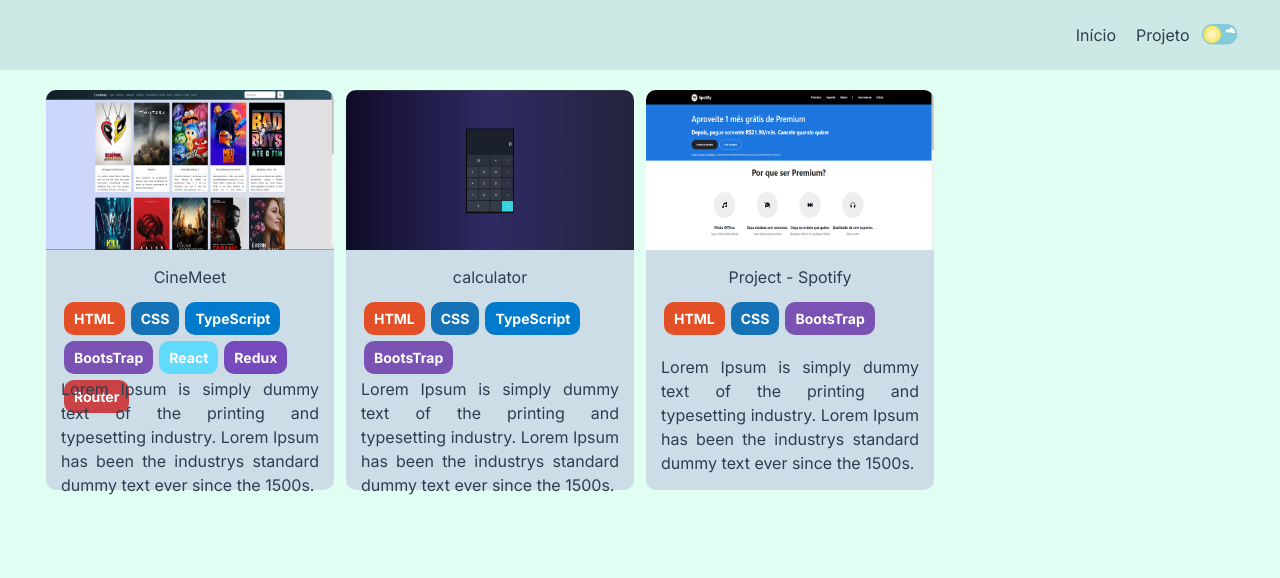
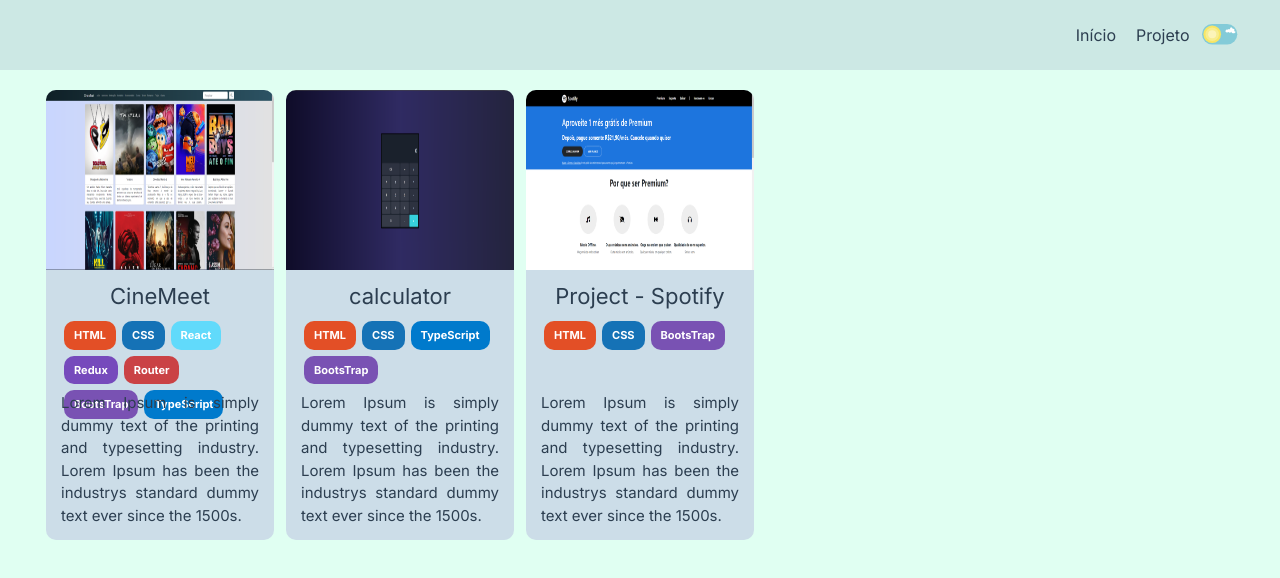
Before and after one commit to SantosFab/fabricio-portfolio, a Next.js app: page /Project in a window 1280 px wide. Shown: the top 578 px of the page. Built offline with nearby package versions, Linux system fonts and the light colour scheme.

Commit message:
style: update styling for ProjectContainer, TagContainer, and Project components

```diff
--- a/src/app/Project/page.tsx
+++ b/src/app/Project/page.tsx
@@ -27,11 +27,11 @@ export default function Project() {
         >
           <TagContainer tag="HTML" />
           <TagContainer tag="CSS" />
-          <TagContainer tag="TypeScript" />
-          <TagContainer tag="BootsTrap" />
           <TagContainer tag="React" />
           <TagContainer tag="Redux" />
           <TagContainer tag="Router" />
+          <TagContainer tag="BootsTrap" />
+          <TagContainer tag="TypeScript" />
         </ProjectContainer>
         <ProjectContainer
           title="calculator"
--- a/src/component/projectContainer/styles.ts
+++ b/src/component/projectContainer/styles.ts
@@ -3,11 +3,11 @@ import { StyledLink as ExternalStyledLink } from "@/app/styles";
 
 export const StyledProjectContainer = styled.div`
   ${({ theme }) => css`
-    width: 24%;
+    width: 19%;
     margin-left: 0.5%;
     margin-right: 0.5%;
     margin-bottom: 1%;
-    height: 400px;
+    height: 450px;
     background-color: ${theme.background.container.dark};
     border-radius: 10px;
     position: relative;
@@ -26,20 +26,22 @@ export const StyledProjectContainer = styled.div`
 `;
 
 export const StyledBody = styled.div`
-  ${({}) => css`
+  ${({ theme }) => css`
     display: flex;
     flex-direction: column;
     justify-content: start;
     height: 60%;
-    padding: 15px;
+    padding: 10px 15px;
 
     & h2 {
       text-align: center;
-      padding-bottom: 10px;
+      padding-bottom: 5px;
+      font-size: ${theme.fontSize.card.title};
     }
 
     & p {
       text-align: justify;
+      font-size: ${theme.fontSize.card.body};
     }
   `}
 `;
@@ -69,7 +71,9 @@ export const StyledTag = styled.div`
   ${({}) => css`
     display: flex;
     flex-wrap: wrap;
-    height: 78px;
+    align-items: start;
+    height: 69px;
+    margin-bottom: 5px;
   `}
 `;
 
--- a/src/component/tagContainer/styles.ts
+++ b/src/component/tagContainer/styles.ts
@@ -6,7 +6,7 @@ interface StyledTagContainerProps {
 }
 
 export const StyledTagContainer = styled.div<StyledTagContainerProps>`
-  ${({ $tag }) => {
+  ${({ $tag, theme }) => {
     const backgroundColor = (() => {
       switch ($tag) {
         case "HTML":
@@ -45,9 +45,8 @@ export const StyledTagContainer = styled.div<StyledTagContainerProps>`
     return css`
       padding: 6px 10px;
       border-radius: 10px;
-      font-size: 14px;
+      font-size: ${theme.fontSize.card.tag};
       margin: 3px;
-      height: 33px;
       color: white;
       font-weight: bold;
       display: inline;
--- a/src/styles/themes/Theme.ts
+++ b/src/styles/themes/Theme.ts
@@ -19,6 +19,11 @@ export interface Theme {
       fixed: string;
       responsive: string;
     };
+    card: {
+      title: string;
+      tag: string;
+      body: string;
+    };
   };
   fontColors: {
     one: string;
--- a/src/styles/themes/sharedValues.ts
+++ b/src/styles/themes/sharedValues.ts
@@ -16,5 +16,10 @@ export const sharedValues = {
       fixed: "20px",
       responsive: "1.2vw",
     },
+    card: {
+      title: "22px",
+      tag: "11px",
+      body: "15px",
+    },
   },
 };
```
